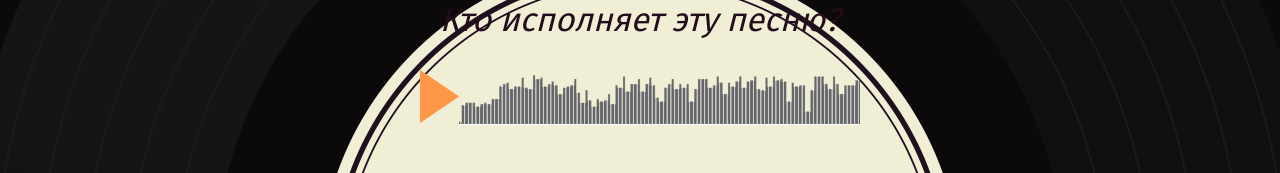
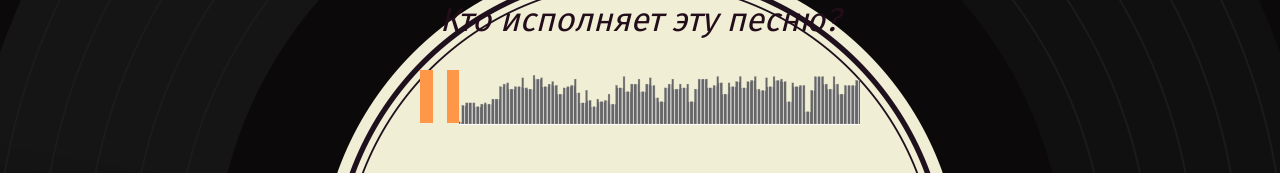
Before and after one commit to Sooonne/587885-guess-melody-4, a React app: page /artist in a window 1280 px wide. Shown: the part 220-393 px from the top of the page. Built offline with nearby package versions, Linux system fonts and the light colour scheme.

Commit message:
add AudioPlayer

```diff
--- a/src/components/artist-question-screen/artist-question-screen.tsx
+++ b/src/components/artist-question-screen/artist-question-screen.tsx
@@ -1,5 +1,6 @@
 import React, { useState } from "react";
 import {ArtistQuestionScreenProps} from "./types";
+import  {AudioPlayer} from "../audio-player/audio-player"
 
 export const ArtistQuestionScreen: React.FC <ArtistQuestionScreenProps> = ({onAnswer, question}) => {
   const {answers, song,} = question;
@@ -8,12 +9,10 @@ export const ArtistQuestionScreen: React.FC <ArtistQuestionScreenProps> = ({onAn
         <h2 className="game__title">Кто исполняет эту песню?</h2>
         <div className="game__track">
           <div className="track">
-            <button className="track__button track__button--play" type="button" />
-            <div className="track__status">
-              <audio
-                src={song.src}
-              />
-            </div>
+          <AudioPlayer
+             isPlaying = {true}
+             src = {song.src}
+          />
           </div>
         </div>
 
--- /dev/null
+++ b/src/components/audio-player/audio-player.tsx
@@ -0,0 +1,51 @@
+import React, {useState, useEffect} from "react";
+import {AudioPlayerProps} from "./types";
+
+export const AudioPlayer: React.FC<AudioPlayerProps> = ({isPlaying, src}) => {
+  const [progress, setProgress] = useState(0);
+  const [loading, setLoading] = useState(true);
+  const [playing, setPlaying] = useState(isPlaying);
+
+  useEffect(() => {
+    let audio = new Audio(src);
+
+    audio.oncanplaythrough = () => {
+      setLoading(false);
+    };
+
+    audio.onplay = () => {
+      setPlaying(true);
+    };
+
+    audio.onpause = () => {
+      setPlaying(false);
+    };
+
+    audio.ontimeupdate = () => {
+      setProgress(audio.currentTime);
+    }
+
+    return function cleanup() {
+      audio.oncanplaythrough = null;
+      audio.onplay = null;
+      audio.onpause = null;
+      audio.ontimeupdate = null;
+      audio.src = ``;
+      audio = null;
+    }
+  });
+
+  return (
+    <React.Fragment>
+      <button
+        className={`track__button track__button--${playing ? `pause` : `play`}`}
+        type="button"
+        disabled={loading}
+        onClick={() => setPlaying(!playing)}
+      />
+      <div className="track__status">
+        <audio />
+      </div>
+    </React.Fragment>
+  );
+};
--- a/src/components/genre-question-screen/genre-question-screen.tsx
+++ b/src/components/genre-question-screen/genre-question-screen.tsx
@@ -1,5 +1,6 @@
 import React, { useState } from "react";
 import {GenreQuestionScreenProps} from "./types";
+import AudioPlayer from "../audio-player/audio-player.jsx";
 
 export const GenreQuestionScreen: React.FC <GenreQuestionScreenProps> = ({onAnswer, question}) => {
 
@@ -20,12 +21,10 @@ export const GenreQuestionScreen: React.FC <GenreQuestionScreenProps> = ({onAnsw
 
           {answers.map((answer, i) => (
             <div key={`${i}-${answer.src}`} className="track">
-              <button className="track__button track__button--play" type="button"></button>
-              <div className="track__status">
-                <audio
-                  src={answer.src}
-                />
-              </div>
+              <AudioPlayer
+                 isPlaying={i === 0}
+                 src={answer.src}
+              />
               <div className="game__answer">
                 <input className="game__input visually-hidden" type="checkbox" name="answer"
                 value={`answer-${i}`}
```
Also changed, not shown: src/components/audio-player/types.ts (added).
